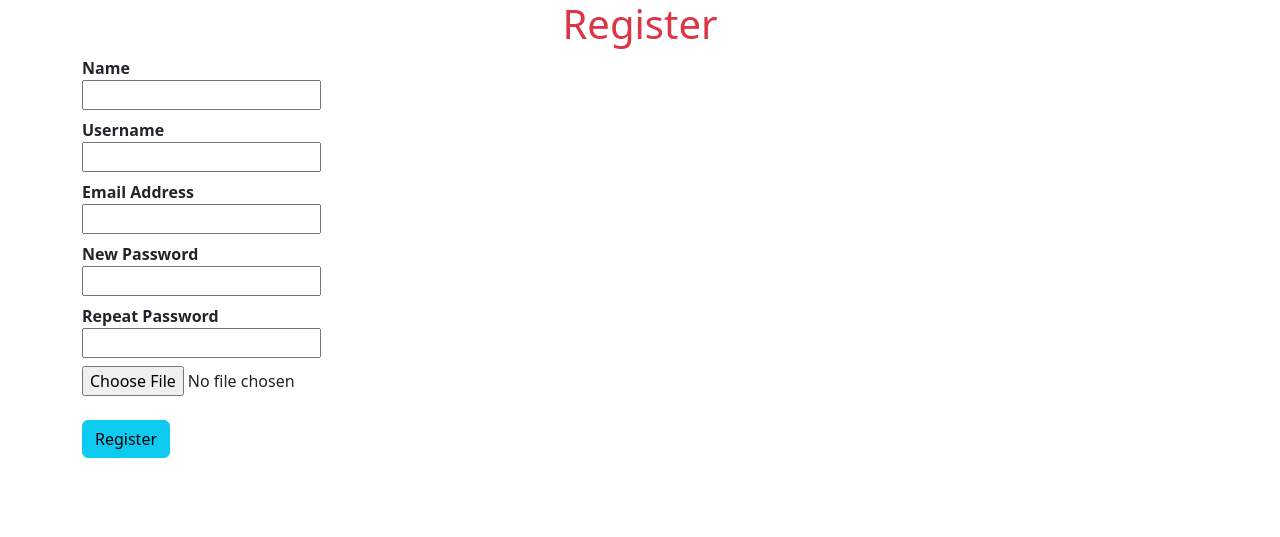
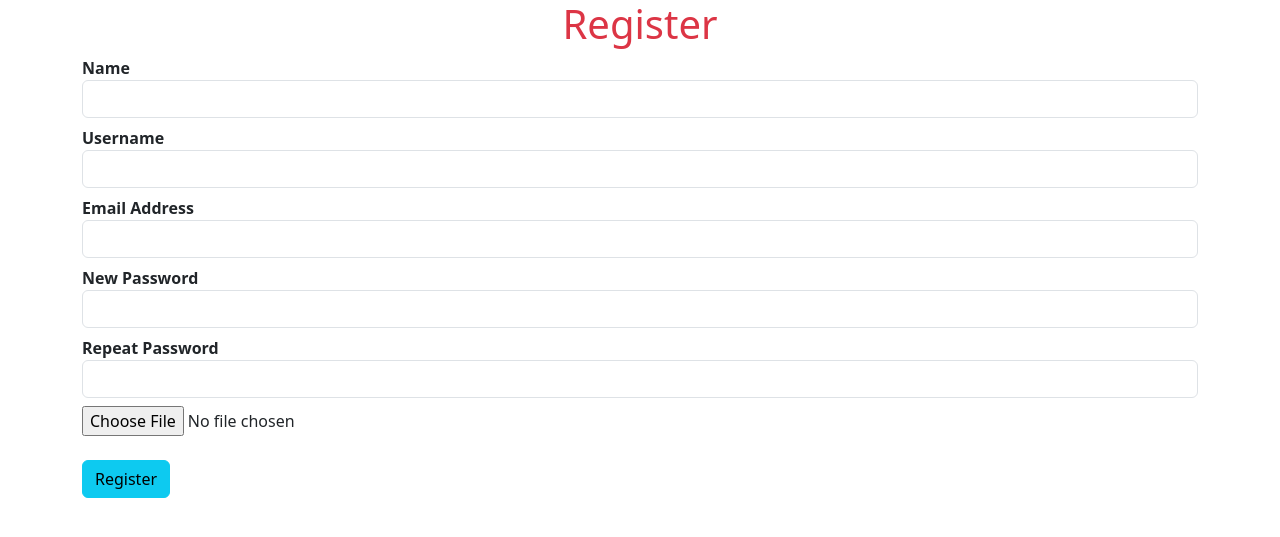
Before and after one commit to AnandC7github/myshop, a Flask app: page /register in a window 1280 px wide. Shown: the top 537 px of the page. Run offline with Flask 3, Linux system fonts and the light colour scheme; some libraries are stand-ins or nearby versions.

Commit message:
class added for all the render field

```diff
--- a/shop/templates/admin/register.html
+++ b/shop/templates/admin/register.html
@@ -7,11 +7,11 @@
     {% from "_formhelpers.html" import render_field %}
     <form method="post" enctype="multipart/form-data">
         <div>
-            {{ render_field(form.name) }}
-            {{ render_field(form.username) }}
-            {{ render_field(form.email) }}
-            {{ render_field(form.password) }}
-            {{ render_field(form.confirm) }}
+            {{ render_field(form.name, class="form-control") }}
+            {{ render_field(form.username, class="form-control") }}
+            {{ render_field(form.email, class="form-control") }}
+            {{ render_field(form.password, class="form-control") }}
+            {{ render_field(form.confirm, class="form-control") }}
             <input type="file" name="photo">
         </div>
         <br>
```
